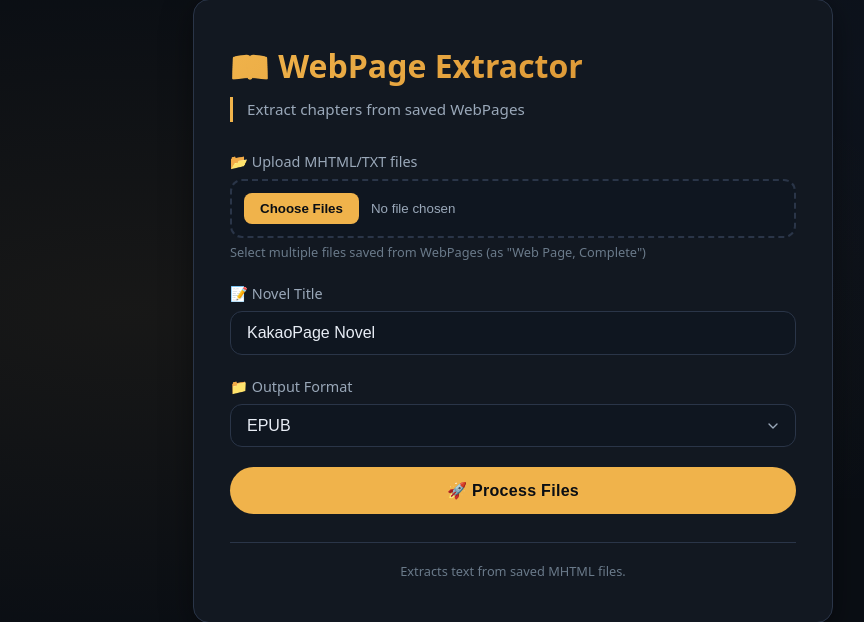
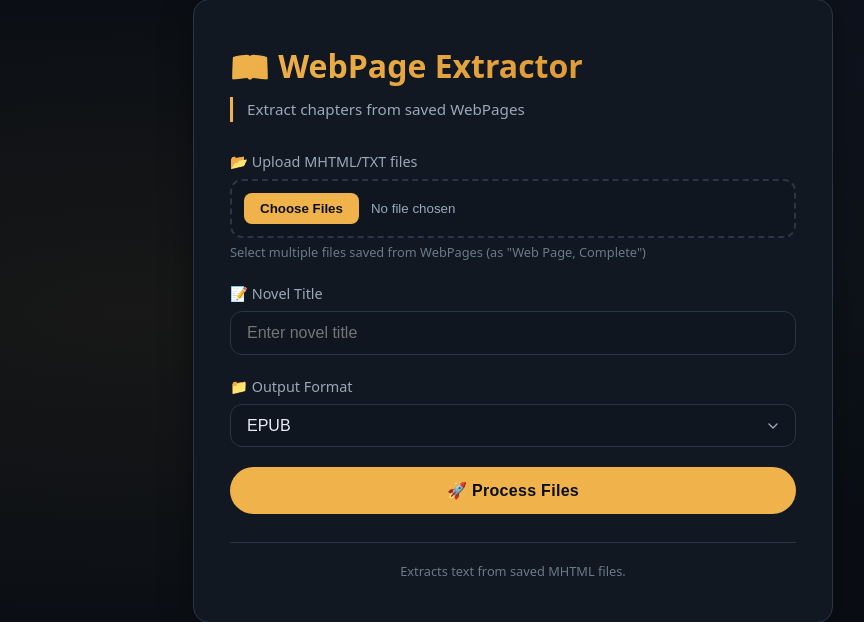
Before and after one commit to ZenVinny/epub-create-render, a Flask app: page / in a window 1280 px wide. Shown: the part 89-711 px from the top of the page, without its empty margins (127-991 px from the left). Run offline with Flask 3, Linux system fonts and the light colour scheme.

Commit message:
update 2

```diff
--- a/templates/kakao.html
+++ b/templates/kakao.html
@@ -22,7 +22,7 @@
             <!-- Novel title (with saved value) -->
             <div class="form-group">
                 <label for="title">📝 Novel Title</label>
-                <input type="text" id="title" name="title" placeholder="Enter novel title" value="{{ state.get('title', 'KakaoPage Novel') }}">
+                <input type="text" id="title" name="title" placeholder="Enter novel title" value="{{ state.get('title', '') }}">
             </div>
 
             <!-- Output format (with saved selection) -->
```
